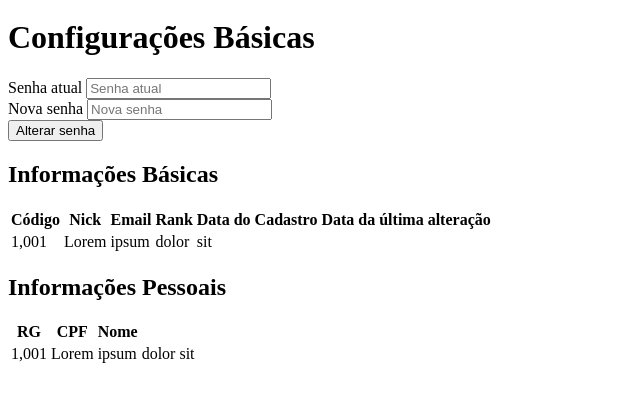
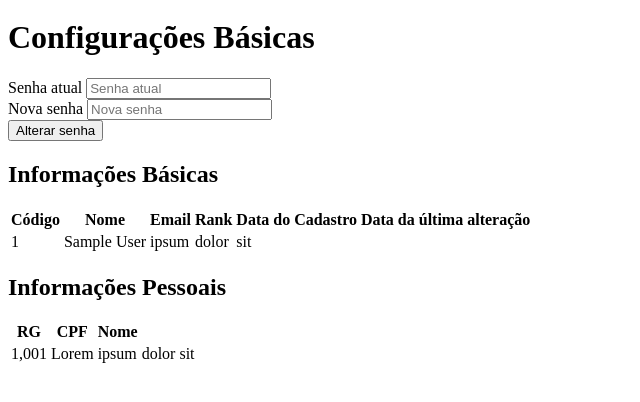
Before and after one commit to Yaaaaaaaaan/ProjetoGenerico, a PHP site: template App/Views/app/info.phtml in a window 1280 px wide. Shown: the part 307-709 px from the top of the page, without its empty margins (0-640 px from the left). Run offline with PHP 8.4, Linux system fonts and the light colour scheme; the template is opened without the code that fills it, so the values that code supplies are empty; the visitor is signed in with stand-in values (Sample User, id 1).

Commit message:
alteração info

```diff
--- a/App/Views/app/info.phtml
+++ b/App/Views/app/info.phtml
@@ -24,12 +24,12 @@
   <input class="form-control form-control-dark w-100" type="text" placeholder="Pesquisa" aria-label="Search">
   <div class="navbar-nav">
     <div class="nav-item text-nowrap">
-      <a class="nav-link px-3 active" href="/info"><?= $_SESSION['nome']?></a>
+      <a class="nav-link px-3 active" href="/info"><i class="fa-solid fa-id-badge"></i> <?= $_SESSION['nome']?></a>
     </div>
   </div>
   <div class="navbar-nav">
     <div class="nav-item text-nowrap">
-      <a class="nav-link px-3" href="/sair">Sair</a>
+      <a class="nav-link px-3" href="/sair"><i class="fa-solid fa-door-open"></i> <i class="fa-solid fa-person-running"></i> Sair</a>
     </div>
   </div>
 </header>
@@ -108,6 +108,7 @@
 
     <main class="col-md-9 ms-sm-auto col-lg-10 px-md-4">
       <div class="d-flex justify-content-between flex-wrap flex-md-nowrap align-items-center pt-3 pb-2 mb-3 border-bottom">
+
           <?php if($_SESSION['rank']<9){
             error_reporting(0);?>
 
@@ -124,7 +125,7 @@
                 <input type="password" class="form-control" value="<?php if($this->view->erroNewPass=='erro'){echo $this->view->usuario['newpass'];} else{}?>" id="inputPassword2" required="" placeholder="Nova senha" name="newpass">
               </div>
                <div class="row">
-             <button type="submit" class="btn btn-primary mx-sm-3 mb-2">Alterar senha</button>
+                 <button type="submit" class="btn btn-primary mx-sm-3 mb-2"><i class="fa-solid fa-floppy-disk"></i> Alterar senha</button>
                </div>
                <?php if($this->view->erroNewPass== 'erro'){ ?>
 
@@ -148,7 +149,7 @@
                 <input type="password" class="form-control" value="<?php if($this->view->erroNewPass=='erro'){echo $this->view->usuario['newpass'];} else{}?>" id="inputPassword2" required="" placeholder="Nova senha" name="newpass">
               </div>
                <div class="row">
-             <button type="submit" class="btn btn-primary mx-sm-3 mb-2">Alterar senha</button>
+                 <button type="submit" class="btn btn-primary mx-sm-3 mb-2"><i class="fa-solid fa-floppy-disk"></i>  Alterar senha</button>
                </div>
                <?php if($this->view->erroNewPass== 'erro'){ ?>
 
@@ -167,7 +168,7 @@
               <thead>
                 <tr>
                   <th>Código</th>
-                  <th>Nick</th>
+                  <th>Nome</th>
                   <th>Email</th>
                   <th>Rank</th>
                   <th>Data do Cadastro</th>
@@ -176,8 +177,8 @@
               </thead>
               <tbody>
                 <tr>
-                  <td>1,001</td>
-                  <td>Lorem</td>
+                  <td><?= $_SESSION['id'];?></td>
+                  <td><?= $_SESSION['nome'];?></td>
                   <td>ipsum</td>
                   <td>dolor</td>
                   <td>sit</td>
```
Lines whose indentation alone changed are shown as unchanged.
